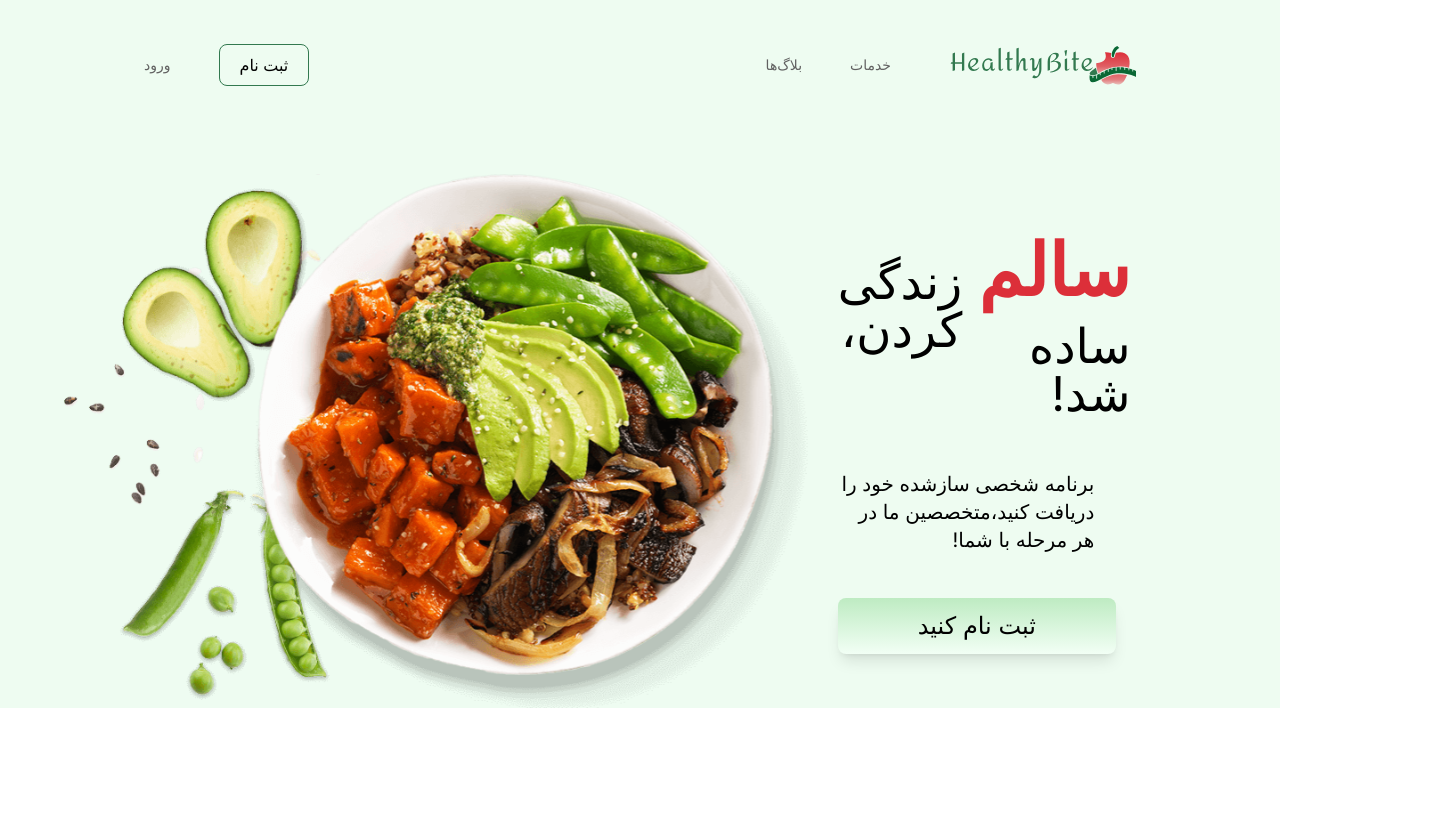
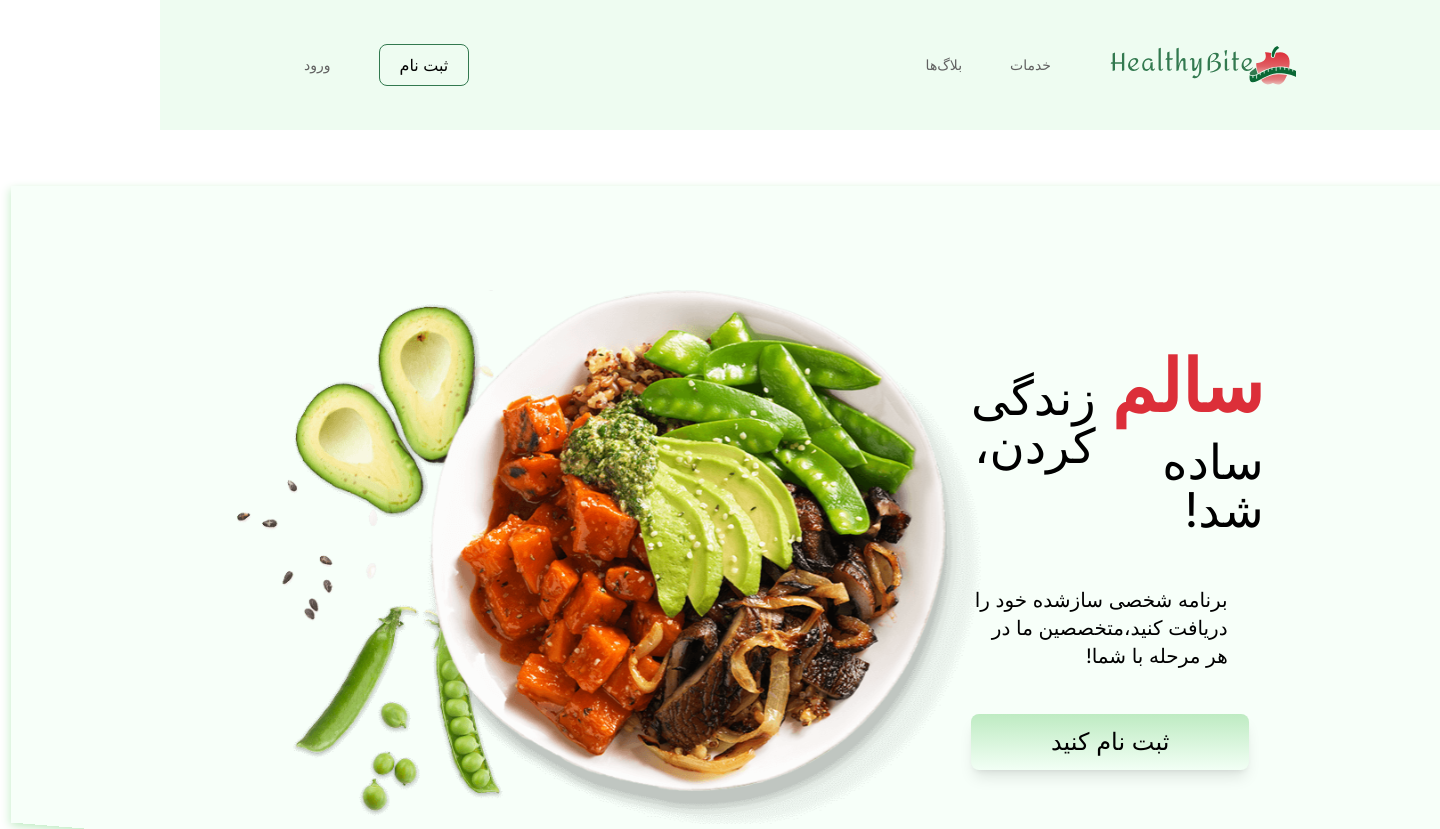
Before and after one commit to ParsaBordbar/Healthcare_Diet, a Next.js app: page / in a window 1280 px wide. Shown: the top 829 px of the page, 1440 px wide, since content can reach past the window. Before the commit the page ends 800 px from the top, so only its background shows below. Built offline with nearby package versions, Linux system fonts and the light colour scheme.

Commit message:
Add Background for Hero Component.

```diff
--- a/src/components/landingPage_components/Hero/index.tsx
+++ b/src/components/landingPage_components/Hero/index.tsx
@@ -1,10 +1,14 @@
 import HeroButton from "../HeroButton";
 import HeroArt from "/public/svg/pngwing 2.svg"
+import Styles from "./styles.module.css"
+import Background from '/public/svg/HeroBackground.svg'
 
 const Hero = () => {
     return(
-        <div className="grid grid-cols-9 px-10 bg-[var(--primary)]">
-
+        <>
+            <div className="z-0 relative flex justify-center items-center w-full">
+                <Background className="scale-x-125"/>
+                <div className="grid grid-cols-9 px-10 absolute z-10 mx-10">
                 <div className="col-span-3 flex justify-start pt-24 ps-28 flex-col items-center">
                     <div className="flex items-end flex-col gap-11">
                         <h2 className="flex flex-row py-2 items-center text-5xl gap-4">
@@ -26,6 +30,9 @@ const Hero = () => {
                 </div>
 
             </div>
+            </div>
+
+        </>
     )
 };
 export default Hero;
--- /dev/null
+++ b/src/components/landingPage_components/Hero/styles.module.css
@@ -0,0 +1,3 @@
+.Hero{
+    background-image: url('/public/svg/HeroBackground.svg');
+}
```
Also changed, not shown: public/svg/HeroBackground.svg (added). Lines whose indentation alone changed are shown as unchanged.
